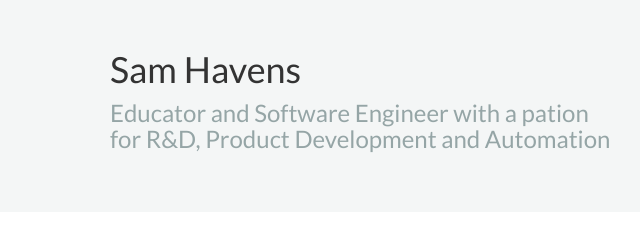
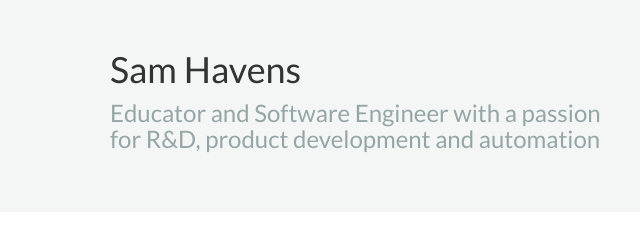
Before and after one commit to samhavens/site, a website: page index.html in a window 1280 px wide. Shown: the top 239 px of the page, 365-1005 px from the left. Drawn offline with nearby package versions, Linux system fonts and the light colour scheme; some icons are missing.

Commit message:
Update index.html

```diff
--- a/index.html
+++ b/index.html
@@ -200,7 +200,7 @@ h4 span:first-child {
 						Sam Havens
 					</h1>
 					<h2>
-						Educator and Software Engineer with a pation for R&D, Product Development and Automation
+						Educator and Software Engineer with a passion for R&D, product development and automation
 					</h2>
 				</div>
 			</div>
```
